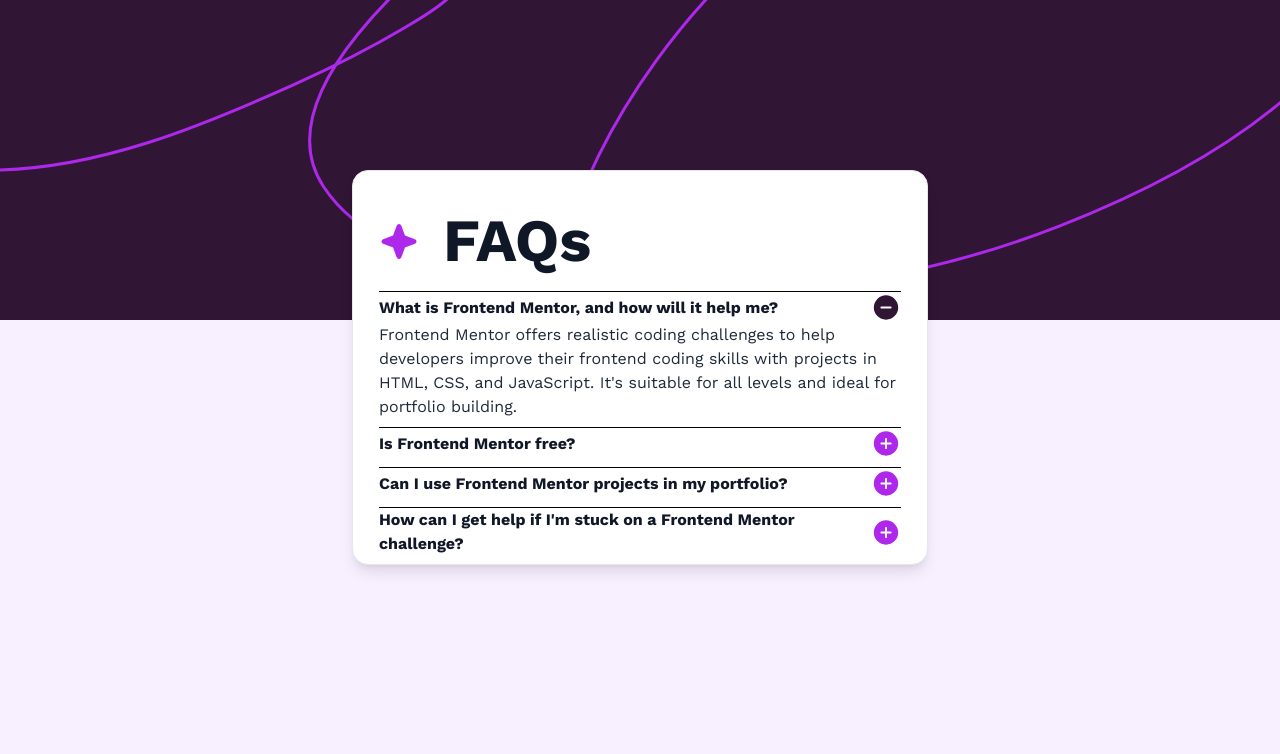
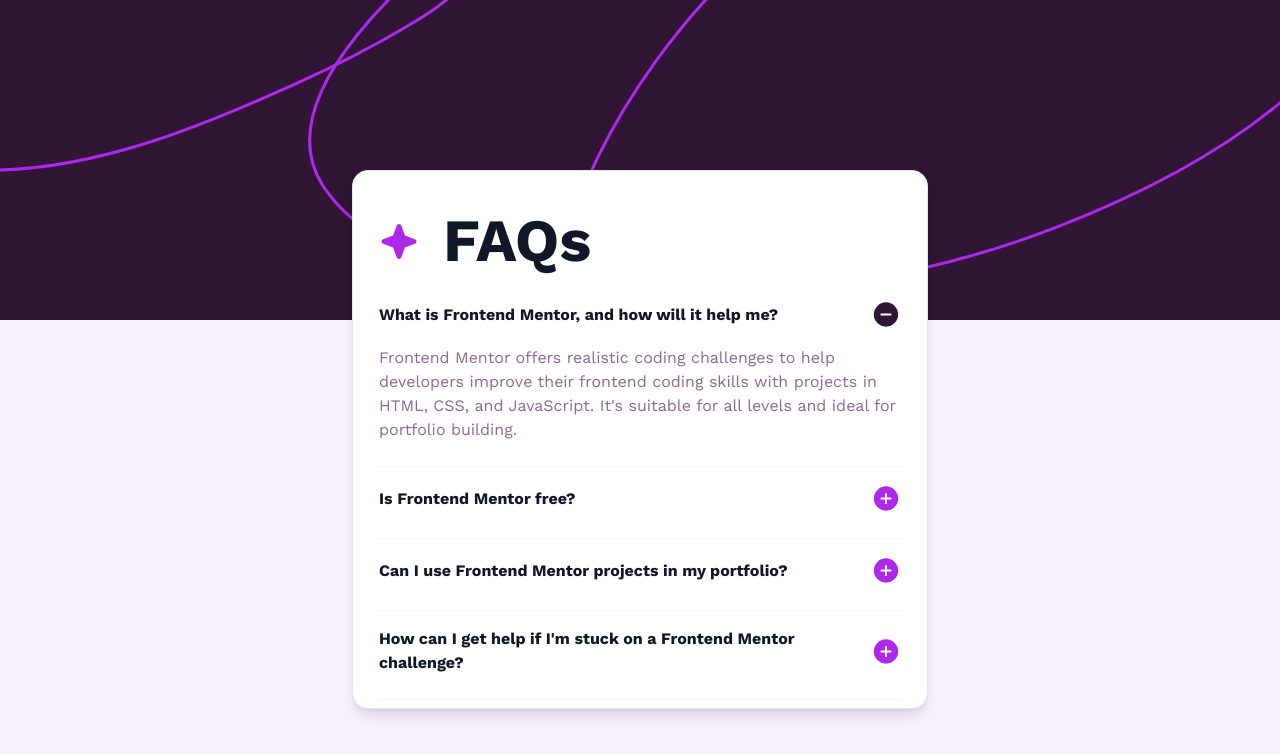
Before and after one commit to JammiM/faq-accordion, a React (Vite) app: page / in a window 1280 px wide. Both pictures are taken after a click on the button 886 px from the left and 307 px from the top of the page. Shown: the top 754 px of the page. Built offline with nearby package versions, Linux system fonts and the light colour scheme.

Commit message:
Refactored the Question component

```diff
--- a/src/components/Question.tsx
+++ b/src/components/Question.tsx
@@ -13,18 +13,20 @@
   const [faqAnswer, showAnswer] = useState(isActive);
 
   return (
-    <div className="mb-2">
-      <hr />{" "}
+    <div className="mb-2 single-question border-b-[1px] border-b-faq-purple-100 pb-6 pt-2">
       <div className="flex justify-between items-center">
         <h2 className="text-1xl font-bold text-gray-900 hover:text-faq-highlight hover:cursor-pointer">
           {question}
         </h2>
 
-        <button onClick={() => showAnswer(!faqAnswer)}>
+        <button
+          onClick={() => showAnswer(!faqAnswer)}
+          aria-label={faqAnswer ? "Hide Answer" : "Display Answer"}
+        >
           {faqAnswer ? <IconMinus /> : <IconExpand />}
         </button>
       </div>
-      {faqAnswer ? <p className="text-gray-800">{answer}</p> : ""}
+      {faqAnswer ? <p className="text-faq-purple-600 pt-4">{answer}</p> : ""}
     </div>
   );
 };
```
